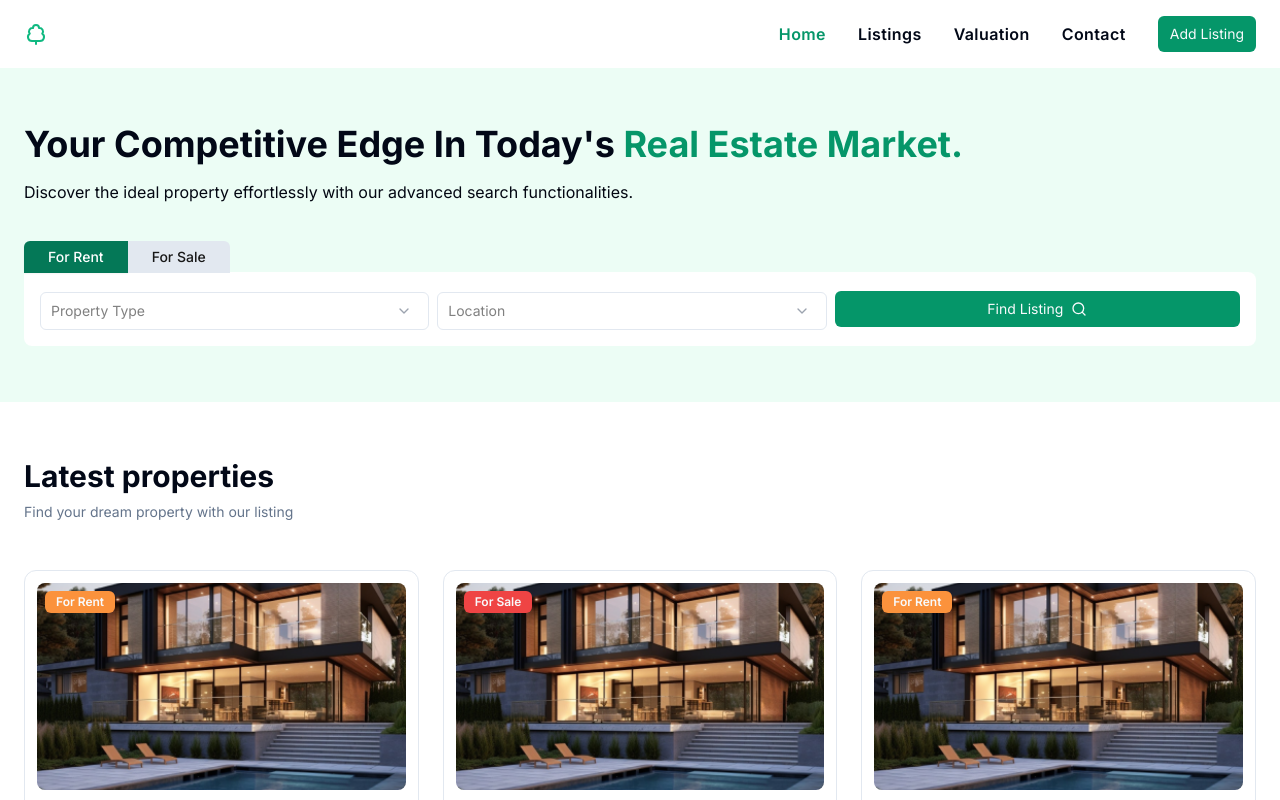
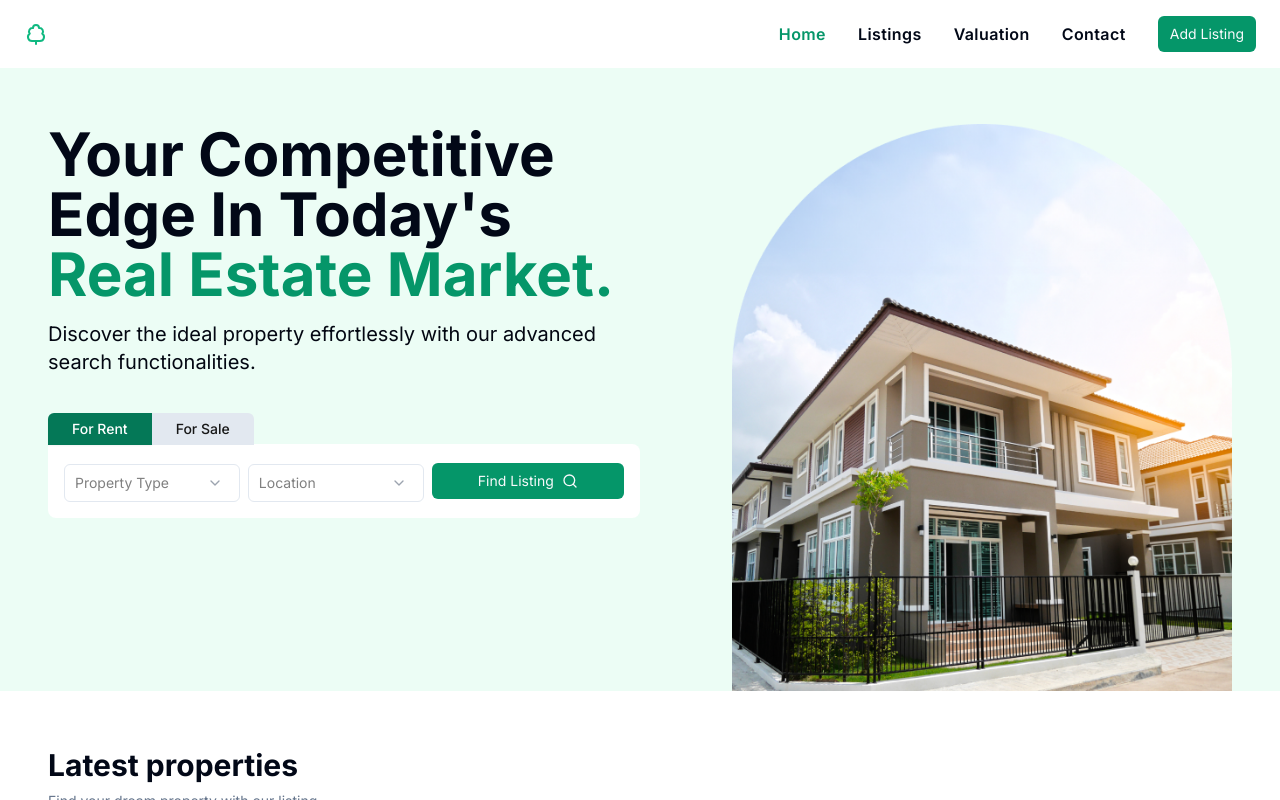
Before and after one commit to mytreehouse-ai/cygnus-a, a Next.js app: page / in a window 1280 px wide. Shown: the top 800 px of the page. Built offline with nearby package versions, Linux system fonts and the light colour scheme.

Commit message:
refactor: desktop homepage layout

```diff
--- a/components/global/nav-bar/index.tsx
+++ b/components/global/nav-bar/index.tsx
@@ -63,7 +63,11 @@ const Navbar = () => {
         <SheetContent side="top">
           <div className="mt-4 flex flex-col gap-y-6">
             {menus.map((item) => (
-              <Link key={item.id} href={item.url}>
+              <Link
+                key={item.id}
+                href={item.url}
+                className={cn(pathname === item.url && "text-emerald-600")}
+              >
                 {item.name}
               </Link>
             ))}
--- a/components/pages/home/index.tsx
+++ b/components/pages/home/index.tsx
@@ -1,6 +1,7 @@
 import React from "react";
 import SearchBar from "@/components/global/search-bar";
 import PropertyCard from "@/components/global/property-card";
+import Image from "next/image";
 
 const propertyCardsData = [
   {
@@ -34,19 +35,30 @@ const propertyCardsData = [
 
 const Home = () => {
   return (
-    <main className=" ">
-      <section className="bg-emerald-50 px-6 py-14">
-        <h1 className=" text-4xl font-bold">
+    <main className="mx-auto ">
+      <section className=" bg-emerald-50 px-6 py-14 lg:flex lg:justify-between lg:px-12 lg:pb-0">
+        <div className=" lg:w-1/2">
+          <h1 className=" text-4xl font-bold md:text-6xl">
             Your Competitive Edge In Today&apos;s{" "}
             <span className="text-emerald-600">Real Estate Market.</span>
           </h1>
-        <h2 className="pb-10 pt-4 text-gray-950">
+          <h2 className="pb-10 pt-4 text-gray-950 md:text-xl">
             Discover the ideal property effortlessly with our advanced search
             functionalities.
           </h2>
           <SearchBar />
+        </div>
+
+        <div className="hidden lg:block">
+          <Image
+            src={"/homepage-img.png"}
+            alt={`homepage image`}
+            width={500}
+            height={500}
+          />
+        </div>
       </section>
-      <section className="px-6 py-14">
+      <section className="px-6 py-14 lg:px-12">
         <h3 className="text-3xl font-bold"> Latest properties</h3>
         <p className="py-2 text-sm text-slate-500">
           Find your dream property with our listing
```
Also changed, not shown: public/homepage-img.png (added). Lines whose indentation alone changed are shown as unchanged.
